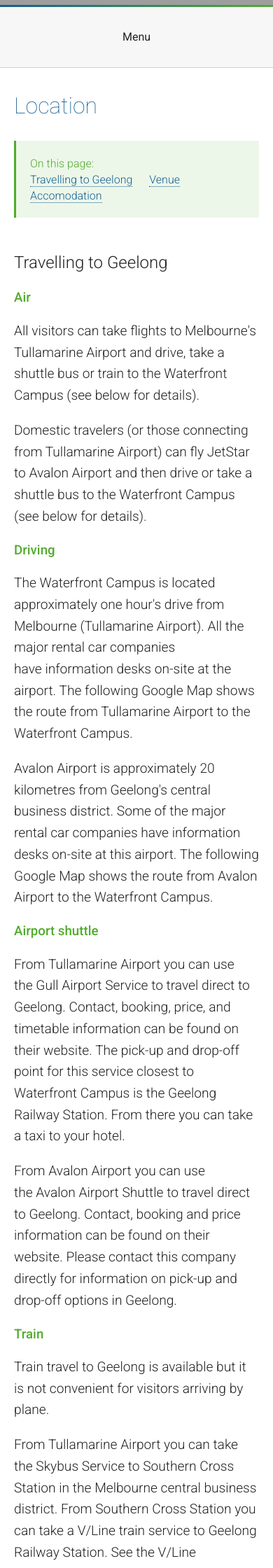
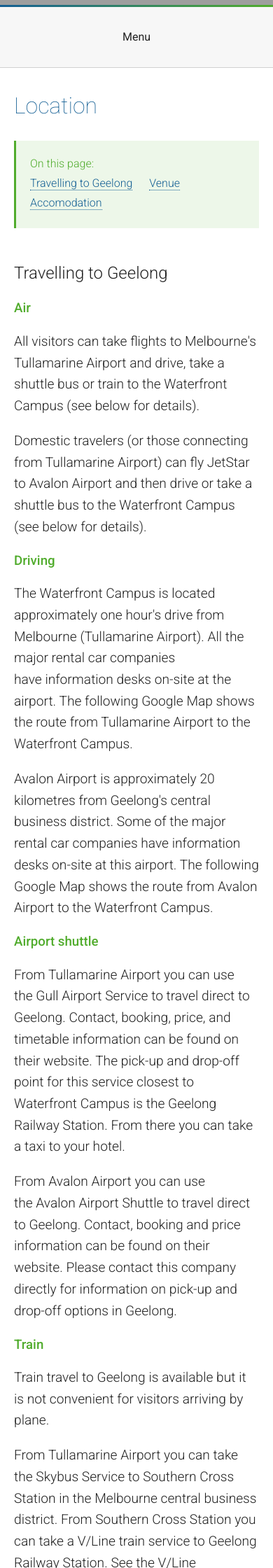
Before and after one commit to aallconference2017/aallconference2017.github.io, a Jekyll site: the page built from location/index.html, in a window 390 px wide. Shown: the part 308-2548 px from the top of the page at 70% size. Built offline with Jekyll 4.4.1, drawn with Linux system fonts in a browser that asks for light colours; grey boxes are pictures that could not be loaded.

Commit message:
jump link mobile margins

```diff
--- a/css/main.scss
+++ b/css/main.scss
@@ -584,10 +584,10 @@ a, a:visited {
 .jump-links {
 	border-left: 3px solid $secondary;
 	background: rgba(81, 172, 45, 0.1);
-	padding: 20px;
+	padding: 20px 20px 15px 20px;
 	p, ul, li {
 		display: inline-block;
-		margin: 0;
+		margin: 0 0 5px 0;
 	}
 	p, li {
 		margin-right: 20px;
```
